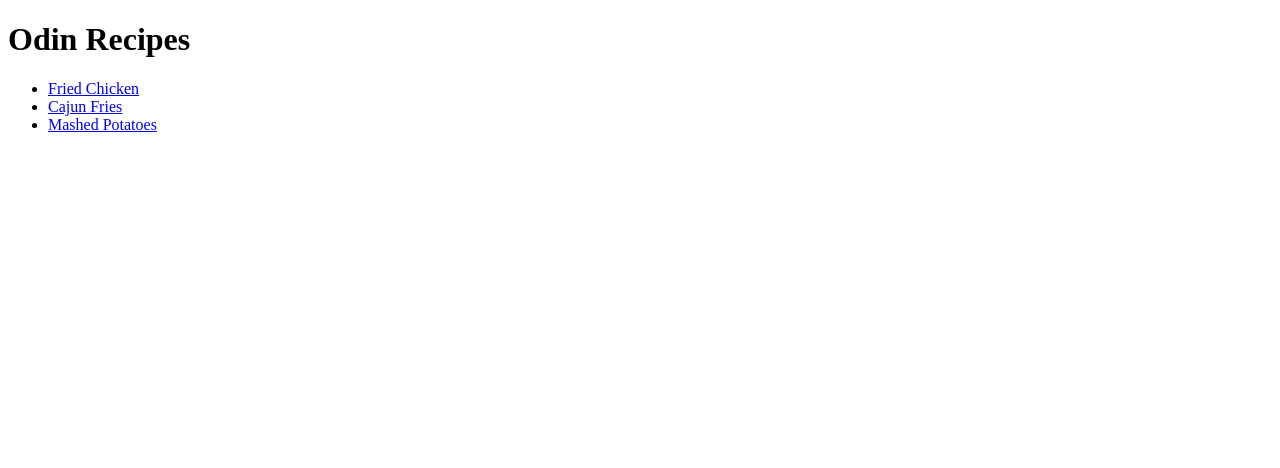
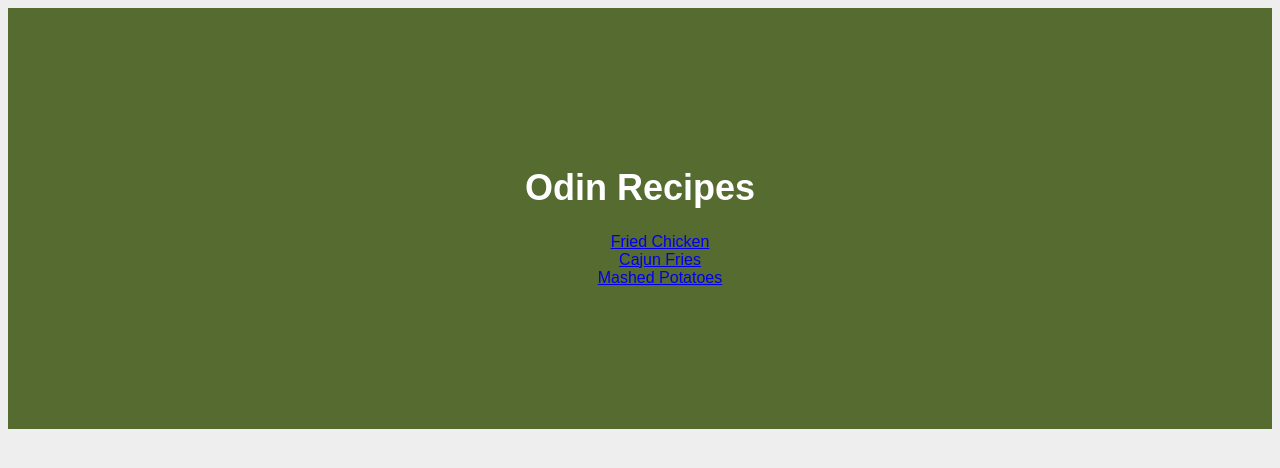
Before and after one commit to jmgloriani-wt/odin-recipes, a plain HTML site: page index.html in a window 1280 px wide. Drawn offline with Linux system fonts and the light colour scheme.

Commit message:
<2024-10-24>
Added some new CSS styling for index.html and
recipes/friedchicken.html

```diff
--- a/index.html
+++ b/index.html
@@ -3,13 +3,23 @@
     <head>
         <meta charset="UTF-8">
         <title>Odin Recipes</title>
+        <link rel="stylesheet" href="style.css">
     </head>
     <body>
-        <h1>Odin Recipes</h1>
-        <ul>
-            <li><a href="recipes/friedchicken.html">Fried Chicken</a></li>
-            <li><a href="recipes/cajunfries.html">Cajun Fries</a></li>
-            <li><a href="recipes/mashedpotatoes.html">Mashed Potatoes</a></li>
-        </ul>
+
+        <div class="recipes-container">
+
+            <h1 class="title">Odin Recipes</h1>
+
+            <div class="recipes-list">
+                <ul>
+                    <li><a href="recipes/friedchicken.html">Fried Chicken</a></li>
+                    <li><a href="recipes/cajunfries.html">Cajun Fries</a></li>
+                    <li><a href="recipes/mashedpotatoes.html">Mashed Potatoes</a></li>
+                </ul>
+            </div>
+
+        </div>
+
     </body>
 </html>
--- /dev/null
+++ b/style.css
@@ -0,0 +1,28 @@
+body {
+    background: #eee;
+    font-family: sans-serif;
+}
+
+.recipes-container {
+    margin: 8px auto;
+    align-items: center;
+    background-color: darkolivegreen;
+    color: white;
+    padding: 10%;
+}
+
+.title {
+    text-align: center;
+    font-size: 36px;
+    margin-bottom: 8px;
+    padding: 8px;
+}
+
+ul {
+    list-style-type: none;
+}
+
+.recipes-list {
+    text-align: center;
+    color: white;
+}
```
Also changed, not shown: recipes/cajunfries.html (+0 -1 lines), recipes/friedchicken.html (+2 -1 lines).
